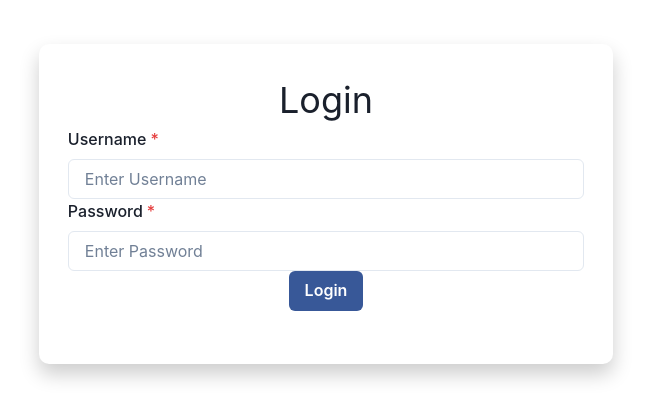
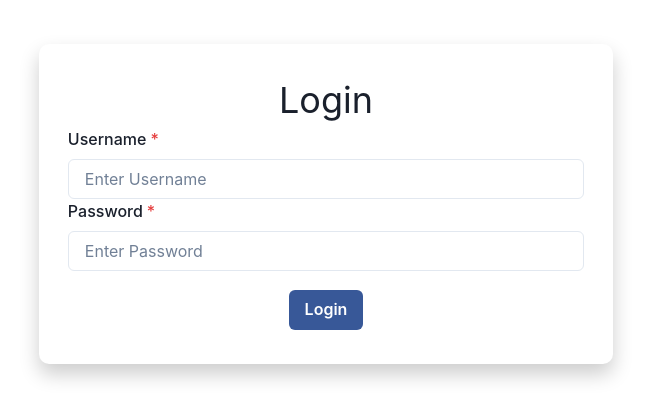
Before and after one commit to Jashan-123/chatbot, a React (Create React App) app: page / in a window 1280 px wide. Shown: the part 196-616 px from the top of the page, without its empty margins (314-965 px from the left). Built offline with nearby package versions, Linux system fonts and the light colour scheme.

Commit message:
button margin issue

```diff
--- a/src/App.css
+++ b/src/App.css
@@ -46,6 +46,9 @@
   justify-content: space-between;
   align-items: center;
 }
+Button {
+  margin-top: 1.2rem;
+}
 
 @media screen and (max-width: 600px) {
   .form-box {
```
